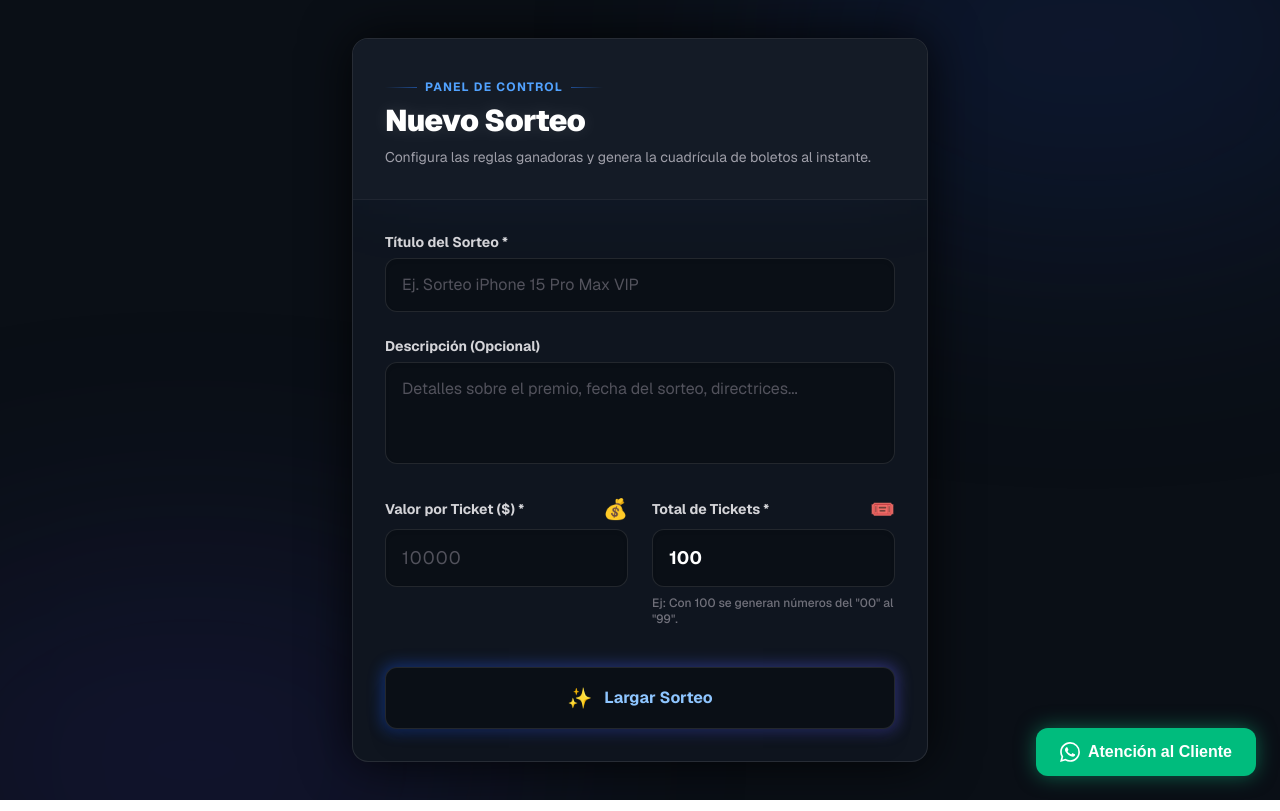
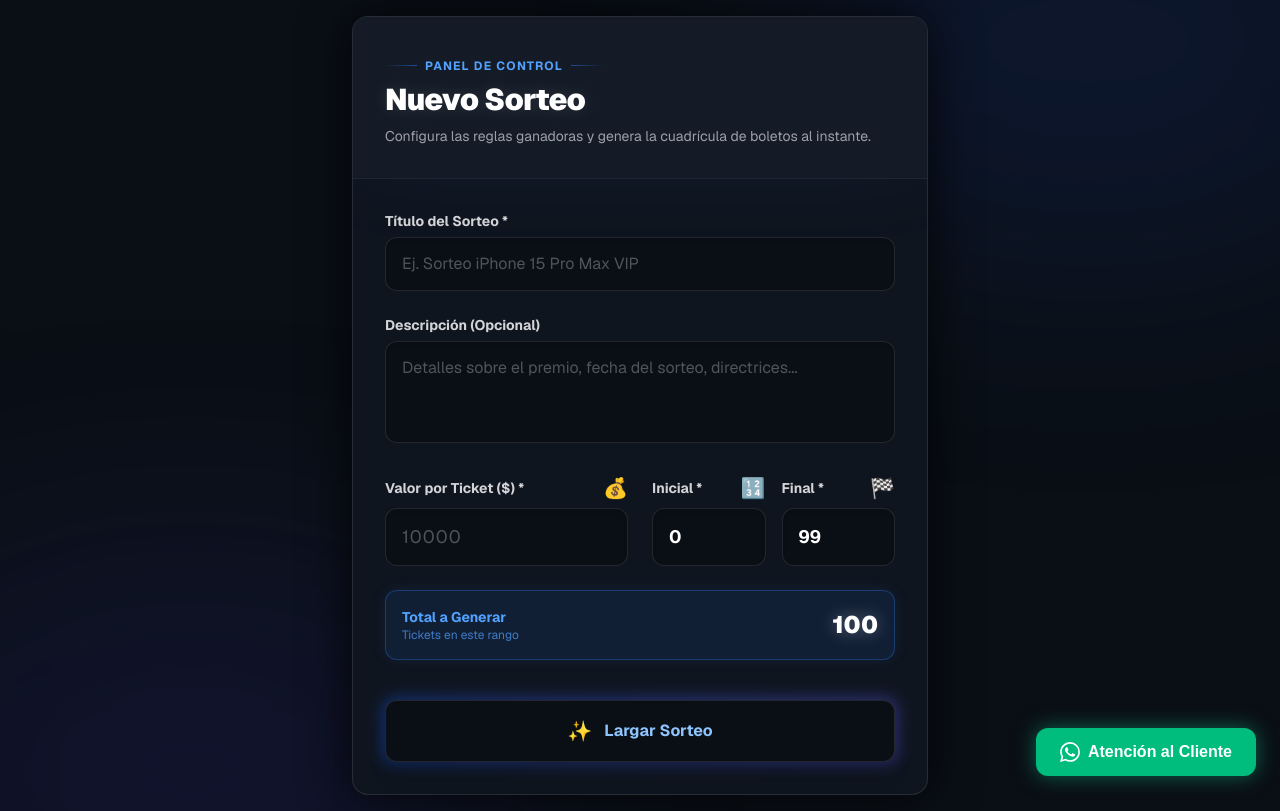
Before and after one commit to ozcaredo89/allatyou-raffle, a Next.js app: page /admin/raffles/new in a window 1280 px wide. Built offline with nearby package versions, Linux system fonts and the light colour scheme.

Commit message:
✨ feat: implementar rangos personalizados de números para las rifas (inicio y fin)

```diff
--- a/app/MainClientPage.tsx
+++ b/app/MainClientPage.tsx
@@ -9,7 +9,8 @@ interface MainClientPageProps {
   raffleName: string;
   raffleDesc: string;
   price: number;
-  totalTickets: number;
+  startTicket: number;
+  endTicket: number;
 }
 
 export default function MainClientPage({
@@ -17,7 +18,8 @@ export default function MainClientPage({
   raffleName,
   raffleDesc,
   price,
-  totalTickets,
+  startTicket,
+  endTicket,
 }: MainClientPageProps) {
   const [selectedTicket, setSelectedTicket] = useState<string | null>(null);
 
@@ -75,7 +77,8 @@ export default function MainClientPage({
         <div className="rounded-2xl border border-white/5 bg-white/[0.02] p-4 md:p-8 backdrop-blur-sm shadow-2xl shadow-black/50">
           <NumberGrid
             raffle_id={raffleId}
-            total_tickets={totalTickets}
+            start_ticket={startTicket}
+            end_ticket={endTicket}
             onTicketSelect={handleTicketSelect}
           />
         </div>
--- a/app/admin/raffles/new/page.tsx
+++ b/app/admin/raffles/new/page.tsx
@@ -6,7 +6,10 @@ export default function AdminNewRafflePage() {
   const [name, setName] = useState('');
   const [description, setDescription] = useState('');
   const [price, setPrice] = useState<number | ''>('');
-  const [totalTickets, setTotalTickets] = useState<number>(100);
+  const [startTicket, setStartTicket] = useState<number>(0);
+  const [endTicket, setEndTicket] = useState<number>(99);
+
+  const totalTicketsCalculated = Math.max(0, endTicket - startTicket + 1);
 
   const [isLoading, setIsLoading] = useState(false);
   const [error, setError] = useState<string | null>(null);
@@ -19,8 +22,8 @@ export default function AdminNewRafflePage() {
     setSuccess(null);
 
     try {
-      if (!name || !price || totalTickets <= 0) {
-        throw new Error('Todos los campos obligatorios deben estar completos y ser válidos.');
+      if (!name || !price || startTicket > endTicket || totalTicketsCalculated <= 0) {
+        throw new Error('Rango de tickets inválido o campos obligatorios vacíos.');
       }
 
       const res = await fetch('/api/raffles/create', {
@@ -30,7 +33,8 @@ export default function AdminNewRafflePage() {
           name,
           description,
           price_per_ticket: Number(price),
-          total_tickets: Number(totalTickets),
+          start_ticket: Number(startTicket),
+          end_ticket: Number(endTicket),
         }),
       });
 
@@ -46,7 +50,8 @@ export default function AdminNewRafflePage() {
       setName('');
       setDescription('');
       setPrice('');
-      setTotalTickets(100);
+      setStartTicket(0);
+      setEndTicket(99);
 
     } catch (err: any) {
       setError(err.message);
@@ -145,25 +150,50 @@ export default function AdminNewRafflePage() {
               />
             </div>
 
+            <div className="grid grid-cols-2 gap-4">
               <div>
-              <label htmlFor="totalTickets" className="block text-sm font-bold text-zinc-300 mb-1.5 flex items-center justify-between">
-                Total de Tickets *
-                <span className="text-xl">🎟️</span>
+                <label htmlFor="startTicket" className="block text-sm font-bold text-zinc-300 mb-1.5 flex items-center justify-between">
+                  Inicial *
+                  <span className="text-xl">🔢</span>
                 </label>
                 <input
-                id="totalTickets"
+                  id="startTicket"
                   type="number"
                   required
-                min="1"
-                max="10000"
-                value={totalTickets}
-                onChange={(e) => setTotalTickets(Number(e.target.value))}
+                  min="0"
+                  value={startTicket}
+                  onChange={(e) => setStartTicket(Number(e.target.value))}
                   disabled={isLoading}
                   className="w-full bg-[#0a0f16] border border-white/10 rounded-xl px-4 py-3.5 text-white text-lg font-bold transition-all focus:border-blue-500 focus:outline-none focus:ring-2 focus:ring-blue-500/20 placeholder:text-zinc-600 shadow-inner disabled:opacity-50"
                 />
-              <p className="text-xs text-zinc-500 mt-2 font-medium">
-                Ej: Con 100 se generan números del "00" al "99".
-              </p>
+              </div>
+
+              <div>
+                <label htmlFor="endTicket" className="block text-sm font-bold text-zinc-300 mb-1.5 flex items-center justify-between">
+                  Final *
+                  <span className="text-xl">🏁</span>
+                </label>
+                <input
+                  id="endTicket"
+                  type="number"
+                  required
+                  min="0"
+                  value={endTicket}
+                  onChange={(e) => setEndTicket(Number(e.target.value))}
+                  disabled={isLoading}
+                  className="w-full bg-[#0a0f16] border border-white/10 rounded-xl px-4 py-3.5 text-white text-lg font-bold transition-all focus:border-blue-500 focus:outline-none focus:ring-2 focus:ring-blue-500/20 placeholder:text-zinc-600 shadow-inner disabled:opacity-50"
+                />
+              </div>
+            </div>
+          </div>
+
+          <div className="bg-blue-500/10 border border-blue-500/30 rounded-xl p-4 flex items-center justify-between shadow-[0_0_15px_rgba(59,130,246,0.1)]">
+            <div>
+              <p className="text-sm font-bold text-blue-400">Total a Generar</p>
+              <p className="text-xs text-blue-400/70">Tickets en este rango</p>
+            </div>
+            <div className="text-2xl font-black text-white drop-shadow-[0_0_8px_rgba(255,255,255,0.3)]">
+              {totalTicketsCalculated}
             </div>
           </div>
 
--- a/app/api/raffles/create/route.ts
+++ b/app/api/raffles/create/route.ts
@@ -10,21 +10,24 @@ interface CreateRaffleBody {
   name: string;
   description?: string;
   price_per_ticket: number;
-  total_tickets: number;
+  start_ticket: number;
+  end_ticket: number;
 }
 
 export async function POST(request: NextRequest): Promise<NextResponse> {
   try {
     const body: CreateRaffleBody = await request.json();
-    const { name, description, price_per_ticket, total_tickets } = body;
+    const { name, description, price_per_ticket, start_ticket, end_ticket } = body;
 
     // 1. Basic Validation
-    if (!name || !price_per_ticket || !total_tickets || total_tickets <= 0) {
+    if (!name || !price_per_ticket || start_ticket === undefined || end_ticket === undefined || start_ticket > end_ticket) {
       return NextResponse.json(
-        { error: 'Missing or invalid required fields: name, price_per_ticket, total_tickets' },
+        { error: 'Missing or invalid required fields: name, price, start_ticket, end_ticket' },
         { status: 400 }
       );
     }
+
+    const total_tickets = end_ticket - start_ticket + 1;
 
     // 2. Insert new Raffle
     const { data: raffle, error: raffleError } = await supabase
@@ -34,6 +37,8 @@ export async function POST(request: NextRequest): Promise<NextResponse> {
         description: description || null,
         price_per_ticket,
         total_tickets,
+        start_ticket,
+        end_ticket,
         status: 'active',
       })
       .select('id')
@@ -50,12 +55,12 @@ export async function POST(request: NextRequest): Promise<NextResponse> {
     const raffle_id = raffle.id;
 
     // 3. Generate tickets in memory
-    // Calculate string length for zero padding (e.g. 100 -> 2 digits: "00" to "99")
-    const digits = String(total_tickets - 1).length;
+    // Calculate string length for zero padding based on the highest number (end_ticket)
+    const digits = String(end_ticket).length;
 
     const ticketsToInsert = Array.from({ length: total_tickets }, (_, i) => ({
       raffle_id,
-      ticket_number: String(i).padStart(digits, '0'),
+      ticket_number: String(start_ticket + i).padStart(digits, '0'),
       status: 'available',
     }));
 
--- a/app/components/raffle/NumberGrid.tsx
+++ b/app/components/raffle/NumberGrid.tsx
@@ -20,7 +20,8 @@ interface TicketStatusMap {
 
 interface NumberGridProps {
   raffle_id: string;
-  total_tickets: number; // e.g. 9999 → renders 0000 to 9998
+  start_ticket: number;
+  end_ticket: number;
   onTicketSelect?: (ticketNumber: string) => void;
 }
 
@@ -41,8 +42,8 @@ function padTicketNumber(n: number, digits: number): string {
   return String(n).padStart(digits, '0');
 }
 
-function getTicketDigits(totalTickets: number): number {
-  return String(totalTickets - 1).length;
+function getTicketDigits(endTicket: number): number {
+  return String(endTicket).length;
 }
 
 function statusToStyle(status: TicketStatus | undefined): string {
@@ -63,7 +64,8 @@ function statusToStyle(status: TicketStatus | undefined): string {
 
 export default function NumberGrid({
   raffle_id,
-  total_tickets,
+  start_ticket,
+  end_ticket,
   onTicketSelect,
 }: NumberGridProps) {
   const [statusMap, setStatusMap] = useState<TicketStatusMap>({});
@@ -73,9 +75,10 @@ export default function NumberGrid({
   // Pagination states
   const [currentPage, setCurrentPage] = useState(1);
   const itemsPerPage = 100;
+  const total_tickets = end_ticket - start_ticket + 1;
   const totalPages = Math.ceil(total_tickets / itemsPerPage);
 
-  const digits = getTicketDigits(total_tickets);
+  const digits = getTicketDigits(end_ticket);
 
   const fetchTickets = useCallback(async () => {
     // Paginate to handle large ticket counts (Supabase default limit = 1000)
@@ -216,10 +219,10 @@ export default function NumberGrid({
           gridTemplateColumns: 'repeat(auto-fill, minmax(64px, 1fr))',
         }}
       >
-        {Array.from({ length: total_tickets }, (_, i) => i)
+        {Array.from({ length: total_tickets }, (_, i) => start_ticket + i)
           .slice((currentPage - 1) * itemsPerPage, currentPage * itemsPerPage)
-          .map((i) => {
-            const ticketNumber = padTicketNumber(i, digits);
+          .map((ticketInt) => {
+            const ticketNumber = padTicketNumber(ticketInt, digits);
             const status = statusMap[ticketNumber];
             const isDisabled = status === 'reserved' || status === 'paid';
 
--- a/app/page.tsx
+++ b/app/page.tsx
@@ -13,7 +13,7 @@ export default async function Page() {
   // Obtener la rifa "activa" más reciente
   const { data: activeRaffle, error } = await supabase
     .from('rafle_raffles')
-    .select('id, name, description, price_per_ticket, total_tickets')
+    .select('id, name, description, price_per_ticket, start_ticket, end_ticket')
     .eq('status', 'active')
     .order('created_at', { ascending: false })
     .limit(1)
@@ -37,7 +37,8 @@ export default async function Page() {
       raffleName={activeRaffle.name}
       raffleDesc={activeRaffle.description || ''}
       price={activeRaffle.price_per_ticket}
-      totalTickets={activeRaffle.total_tickets}
+      startTicket={activeRaffle.start_ticket}
+      endTicket={activeRaffle.end_ticket}
     />
   );
 }
```
Lines whose indentation alone changed are shown as unchanged.
